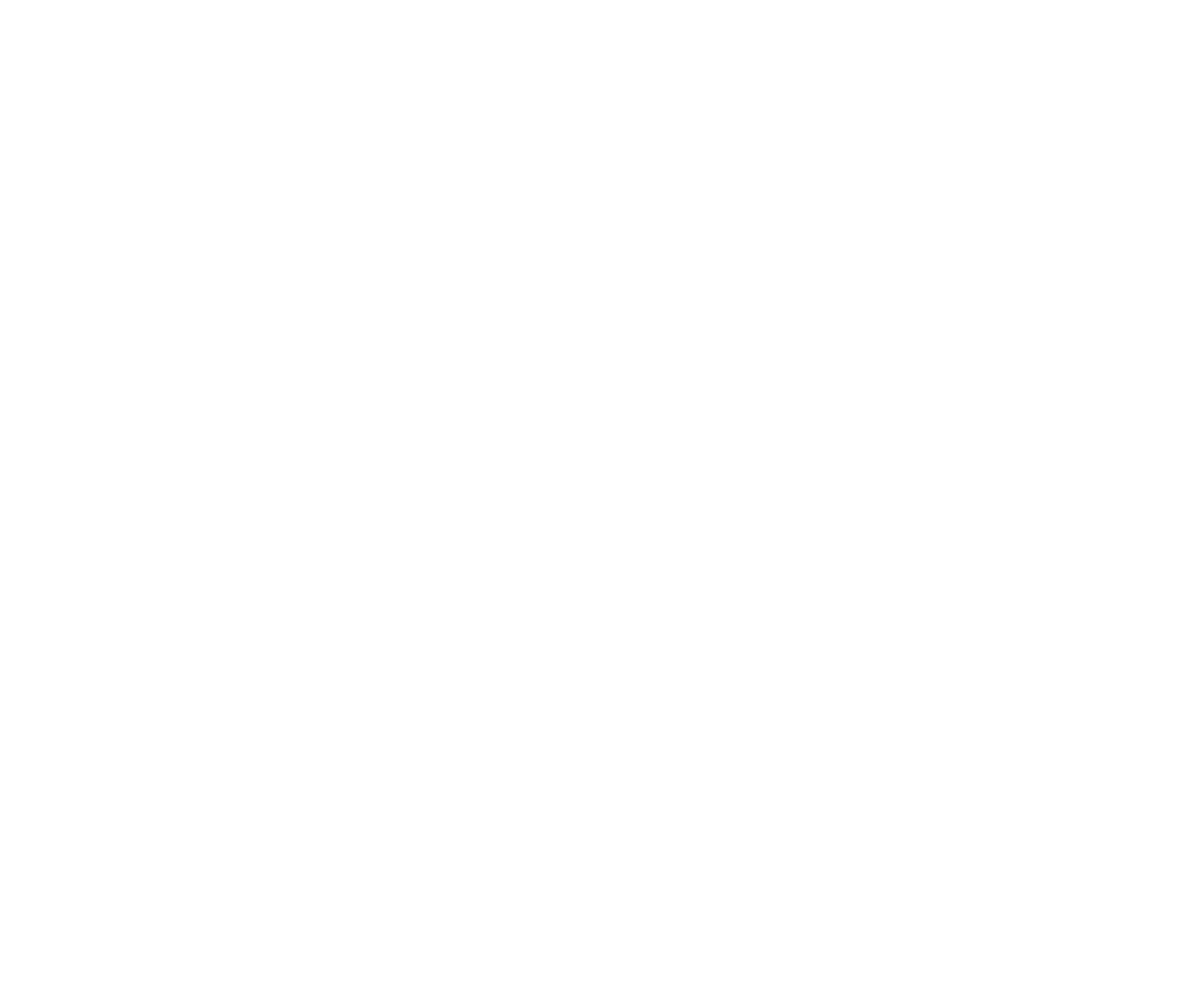
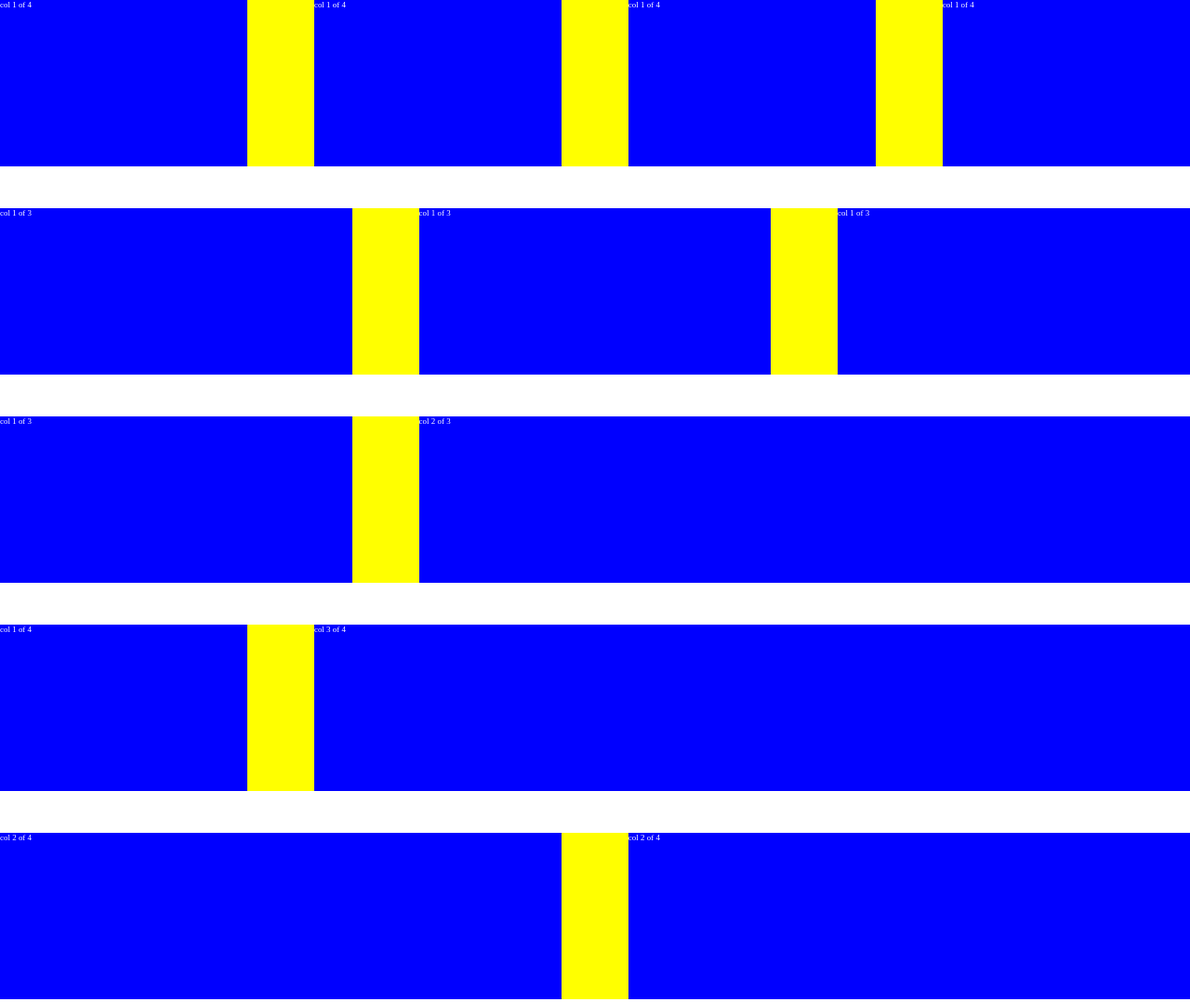
Before and after one commit to hasratsabit/Sapphire, a website built with webpack: page src/index.html in a window 1280 px wide. Shown: the whole page at 93% size. Before the commit the page ends 800 px from the top, so only its background shows below. Built offline with nearby package versions, Linux system fonts and the light colour scheme.

Commit message:
The grid system is ready

```diff
--- a/src/css/abstract/_mixins.scss
+++ b/src/css/abstract/_mixins.scss
@@ -0,0 +1,49 @@
+@mixin clearfix {
+    &::after {
+        content: "";
+        display: table;
+        clear: both;
+    }
+}
+
+@mixin absCenter {
+    position: absolute;
+    top: 50%;
+    left: 50%;
+    transform: translate(-50%, -50%);
+}
+
+
+// MEDIA QUERY MANAGER
+/*
+0 - 600px:      Phone
+600 - 900px:    Tablet portrait
+900 - 1200px:   Tablet landscape
+[1200 - 1800] is where our normal styles apply
+1800px + :      Big desktop
+
+$breakpoint arguement choices:
+- phone
+- tab-port
+- tab-land
+- big-desktop
+
+
+1em = 16px
+
+    Note: The breakpoints devided by 16px to get the em.
+*/
+@mixin respond($breakpoint) {
+    @if $breakpoint == tab-port {
+        @media only screen and (min-width: 37.5em) { @content };     //600pc
+    }
+    @if $breakpoint == tab-land {
+        @media only screen and (min-width: 56.25em) { @content };    // 900px
+    }
+    @if $breakpoint == laptop {
+        @media only screen and (min-width: 85.63em) { @content };    // 1370px
+    }
+    @if $breakpoint == big-desktop {
+        @media only screen and (min-width: 112.5em) { @content };    //1800
+    }
+}
--- a/src/css/abstract/_variables.scss
+++ b/src/css/abstract/_variables.scss
@@ -0,0 +1,9 @@
+
+
+
+
+
+
+// Sizes
+$gutter-vertical-small: 4rem;
+$gutter-horizontal-big: 8rem;
--- a/src/css/base/_global.scss
+++ b/src/css/base/_global.scss
@@ -0,0 +1,36 @@
+
+*,
+*::after,
+*::before {
+    box-sizing: inherit;
+    padding: 0;
+    margin: 0;
+}
+
+
+
+html {
+    // This defines what 1rem is
+    //1 rem = 10px; 10px/16px = 62.5%
+
+    // Base font
+    font-size: 50%;
+
+    @include respond(tab-land) {
+        font-size: 56%;
+    }
+
+    @include respond(laptop) {
+        font-size: 62.5%;
+    }
+
+    @include respond(big-desktop) {
+        font-size: 75%;
+    }
+
+}
+
+body {
+    box-sizing: border-box;
+
+}
--- /dev/null
+++ b/src/css/layout/_grid.scss
@@ -0,0 +1,97 @@
+.row {
+    @include clearfix;
+    margin: 0 auto;
+
+    background: yellow;
+    margin-bottom: 5rem;
+    color: white;
+
+    [class^="col-"] {
+        height: 20rem;
+        background: blue;
+
+        float: left;
+        width: 100%;
+        &:not(:last-child) {
+            margin-bottom: $gutter-vertical-small;
+        }
+
+        // @include respond(tab-port){
+        //     width: calc((100% - #{$gutter-horizontal-big} * 2 + #{$gutter-horizontal-big}) / 2);
+        // }
+
+        @include respond(tab-land) {
+            margin-bottom: 0 !important;
+        }
+
+    }
+
+    .col-1-of-4,
+    .col-1-of-3 {
+        @include respond(tab-port) {
+            width: calc((100% - #{$gutter-horizontal-big} * 2 + #{$gutter-horizontal-big}) / 2);
+        }
+    }
+
+
+    .col-1-of-4 {
+        @include respond(tab-port) {
+            &:not(:nth-child(1)){
+                margin-bottom: 0;
+            }
+            &:not(:nth-child(2n)){
+                margin-right: $gutter-horizontal-big;
+            }
+        }
+        @include respond(tab-land) {
+            width: calc((100% - #{$gutter-horizontal-big} * 3) / 4);
+
+            &:not(:last-child) {
+                margin-right: $gutter-horizontal-big;
+            }
+        }
+    }
+
+
+    .col-1-of-3 {
+        @include respond(tab-port) {
+            &:not(:nth-child(2n)){
+                margin-right: $gutter-horizontal-big;
+            }
+        }
+
+        @include respond(tab-land) {
+            width: calc((100% - #{$gutter-horizontal-big} * 2) / 3);
+            &:nth-child(2) {
+                margin-right: $gutter-horizontal-big;
+            }
+           &:last-child {
+               margin-right: 0;
+           }
+        }
+    }
+
+
+    .col-2-of-3 {
+        @include respond(tab-land) {
+           width: calc(((100% - #{$gutter-horizontal-big} * 2) / 3) * 2 + #{$gutter-horizontal-big});
+        }
+    }
+
+    .col-3-of-4 {
+       @include respond(tab-land) {
+        width: calc(((100% - #{$gutter-horizontal-big} * 3) / 4) * 3 + (#{$gutter-horizontal-big} * 2));
+       }
+    }
+
+    .col-2-of-4 {
+        @include respond(tab-port) {
+            &:not(:last-child) {
+                margin-right: $gutter-horizontal-big;
+            }
+        }
+        @include respond(tab-land) {
+         width: calc(((100% - #{$gutter-horizontal-big} * 3) / 4) * 2 + #{$gutter-horizontal-big});
+        }
+     }
+}
--- a/src/css/style.scss
+++ b/src/css/style.scss
@@ -18,6 +18,7 @@
 
 
 // LAYOUT
+@import './layout/grid';
 
 
 
--- a/src/index.html
+++ b/src/index.html
@@ -10,8 +10,34 @@
 <body>
 
 
+    <div class="row">
+        <div class="col-1-of-4">col 1 of 4</div>
+        <div class="col-1-of-4">col 1 of 4</div>
+        <div class="col-1-of-4">col 1 of 4</div>
+        <div class="col-1-of-4">col 1 of 4</div>
+    </div>
+
+    <div class="row">
+        <div class="col-1-of-3">col 1 of 3</div>
+        <div class="col-1-of-3">col 1 of 3</div>
+        <div class="col-1-of-3">col 1 of 3</div>
+    </div>
 
 
+    <div class="row">
+        <div class="col-1-of-3">col 1 of 3</div>
+        <div class="col-2-of-3">col 2 of 3</div>
+    </div>
+
+    <div class="row">
+        <div class="col-1-of-4">col 1 of 4</div>
+        <div class="col-3-of-4">col 3 of 4</div>
+    </div>
+
+    <div class="row">
+        <div class="col-2-of-4">col 2 of 4</div>
+        <div class="col-2-of-4">col 2 of 4</div>
+    </div>
 
 
 
```
